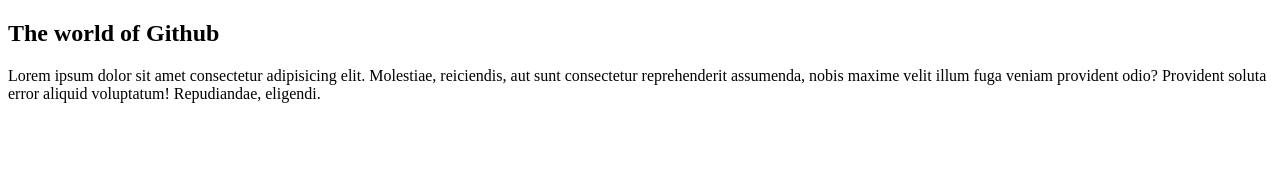
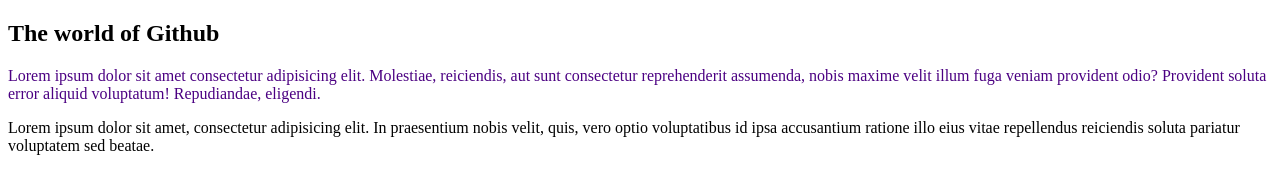
Before and after one commit to chiluv/myrepo, a plain HTML site: page index.html in a window 1280 px wide. Drawn offline with Linux system fonts and the light colour scheme.

Commit message:
Added software

```diff
--- /dev/null
+++ b/css/style.css
@@ -0,0 +1,3 @@
+p{
+    color: indigo;
+}
--- a/index.html
+++ b/index.html
@@ -5,8 +5,10 @@
     <meta name="viewport" content="width=device-width, initial-scale=1.0">
     <title>My First Repo</title>
 </head>
+<link rel="stylesheet" href="css/style.css">
 <body>
   <h2>The world of Github</h2>
   <p>Lorem ipsum dolor sit amet consectetur adipisicing elit. Molestiae, reiciendis, aut sunt consectetur reprehenderit assumenda, nobis maxime velit illum fuga veniam provident odio? Provident soluta error aliquid voluptatum! Repudiandae, eligendi.</p>
+  <span>Lorem ipsum dolor sit amet, consectetur adipisicing elit. In praesentium nobis velit, quis, vero optio voluptatibus id ipsa accusantium ratione illo eius vitae repellendus reiciendis soluta pariatur voluptatem sed beatae.</span>
 </body>
 </html>
```
